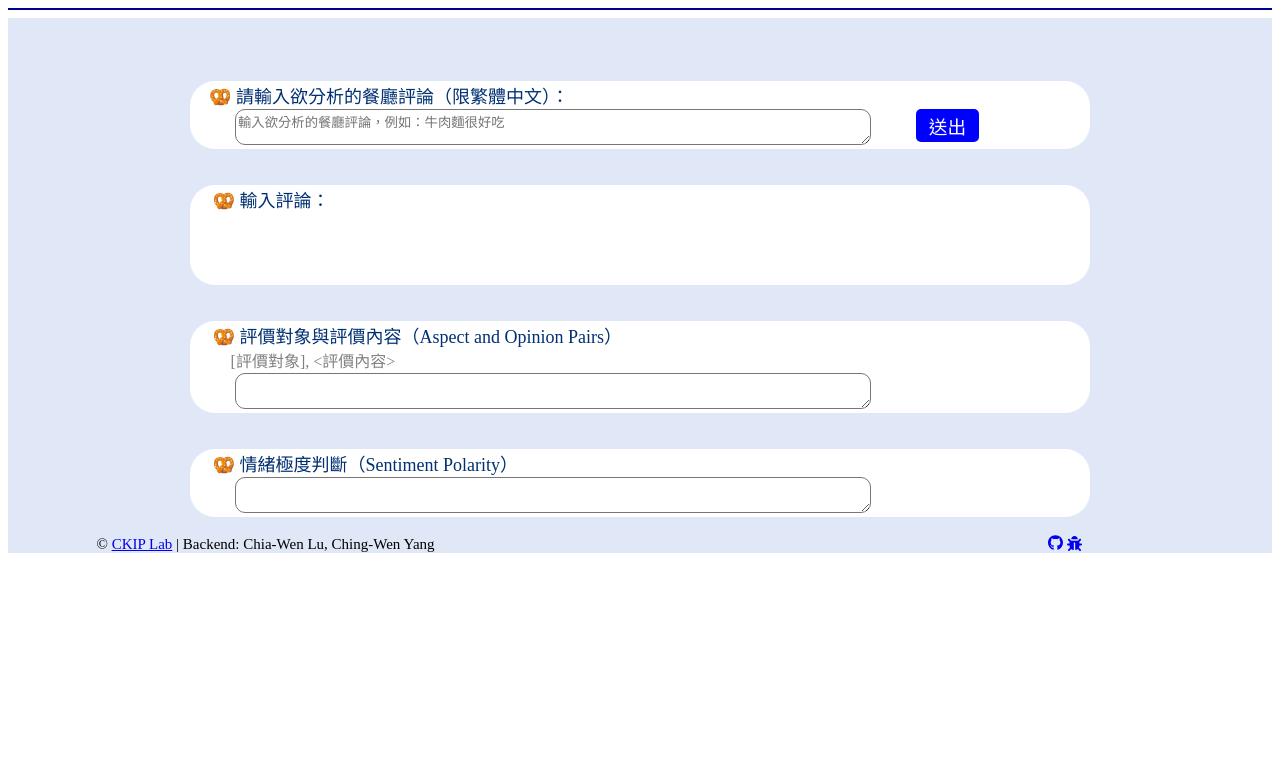
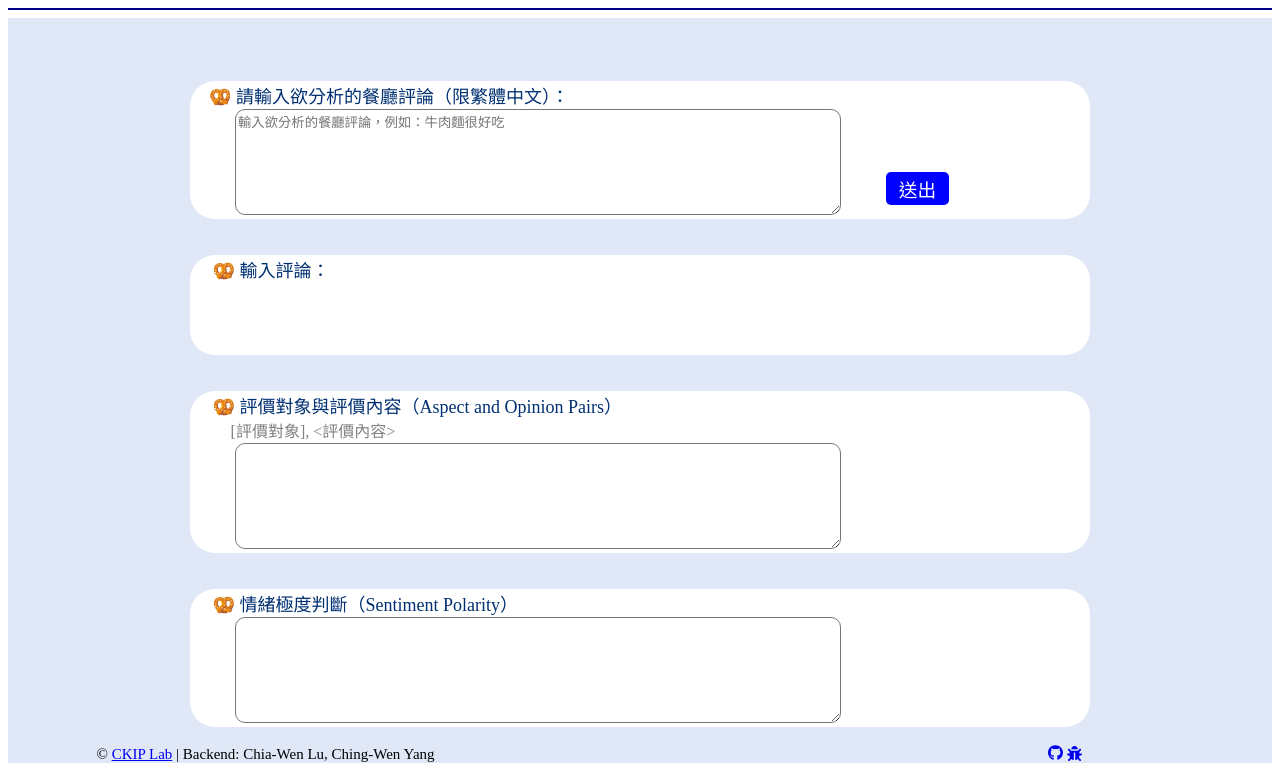
Before and after one commit to Nana2929/ckip_absa, a Flask app: page / in a window 1280 px wide. Shown: the part 61-832 px from the top of the page. Before the commit the page ends 614 px from the top, so only its background shows below. Run offline with Flask 2, Linux system fonts and the light colour scheme.

Commit message:
Update styles.css

```diff
--- a/frontend/static/styles.css
+++ b/frontend/static/styles.css
@@ -26,30 +26,15 @@ img.logo{
     margin: 0 auto;
 }
 div.showblock{
-    /* height: fit-content; */
     text-align: left;
     background-color:white;
     position:relative;
     width: 900px;
-    /* height: 200px; */
     margin-top: 10%;
     margin-bottom: 10%;
     border-radius: 25px;
     margin: 0 auto;
 }
-
-/* div.showoutput{
-    text-align: left;
-    background-color:white;
-    position:relative;
-    width: 900px;
-    height: 300px;
-    margin-top: 10%;
-    margin-bottom: 10%;
-    border-radius: 25px;
-    margin: 0 auto;
-    flex-direction: column;
-} */
 
 div.showoutput{
     text-align: left;
@@ -95,9 +80,8 @@ p.output_2{
 
 
 textarea.textin{
-    /* float: left; */
-    width: 70%;
-    height: 60%;
+    width: 600px;
+    height: 100px;
     margin-left: 5%;
     border-radius:10px;
 }
@@ -105,8 +89,8 @@ textarea.textin{
 textarea.textout{
     block-size: fit-content;
     /* float: left; */
-    width: 70%;
-    height: 60%;
+    width: 600px;
+    height: 100px;
     margin-left: 5%;
     border-radius:10px;
     /* resize:none; */
```
